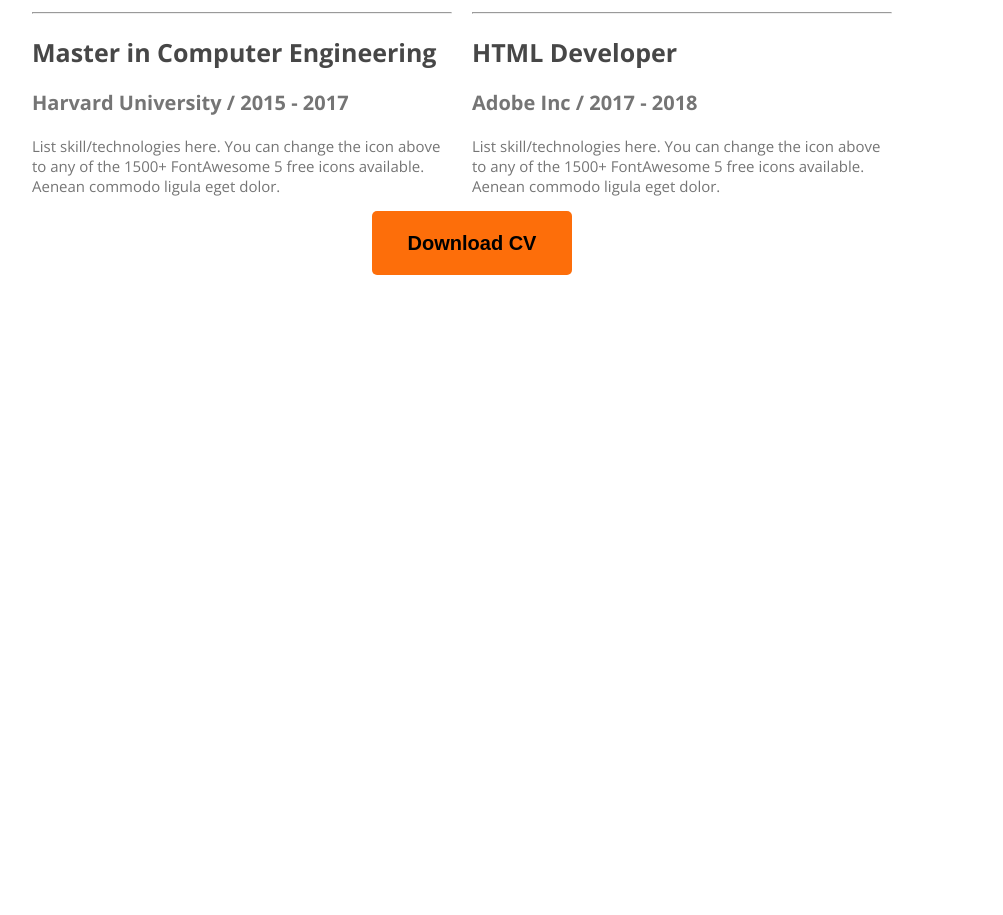
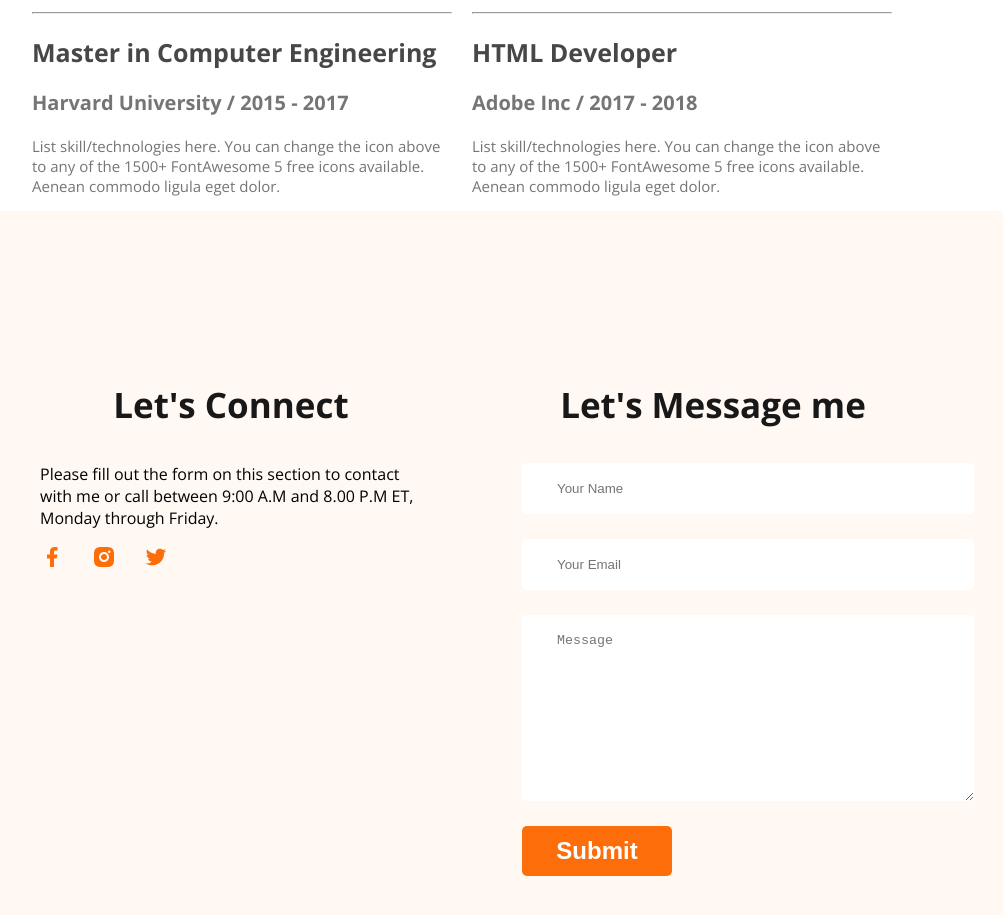
Before and after one commit to msasif2000/portfolio-practice, a plain HTML site: page index.html in a window 1280 px wide. Shown: the part 2385-3300 px from the top of the page, without its empty margins (168-1171 px from the left). Before the commit the page ends 2668 px from the top, so only its background shows below. Drawn offline with nearby package versions, Linux system fonts and the light colour scheme.

Commit message:
footer added

```diff
--- a/index.html
+++ b/index.html
@@ -165,12 +165,26 @@
                 </div>
             </div>
         </section>
-        <div class="d-cv">
-            <button class="cv">Download CV</button>
-        </div>
     </main>
     <footer>
-
+        <div class="footer-col">
+            <h3 class="sec-title">Let's Connect</h3>
+            <p class="sec-dec">Please fill out the form on this section to contact with me or call between 9:00 A.M and 8.00 P.M ET, Monday through Friday.</p>
+            <div class="social-link">
+                <a href=""><img src="./images/icons/facebook.png" alt=""></a>
+                <a href=""><img src="./images/icons/insta.png" alt=""></a>
+                <a href=""><img src="./images/icons/twitter.png" alt=""></a>
+            </div>
+        </div>
+        <div class="footer-col">
+            <h3 class="sec-title">Let's Message me</h3>
+            <form class="contact">
+                <input type="text" placeholder="Your Name">
+                <input type="email" name="" placeholder="Your Email">
+                <textarea name="" id="" cols="30" rows="10" placeholder="Message"></textarea>
+                <button class="btn">Submit</button>
+            </form>
+        </div>
     </footer>
 </body>
 
--- a/style.css
+++ b/style.css
@@ -221,28 +221,50 @@ main {
     padding-right: 15px;
 }
 
-.d-cv {
+
+
+
+/* footer style */
+footer{
+    background-color: #FFF8F3;
     display: flex;
-    justify-content: center;
-    align-items: center;
-    margin: 0 130px;
+    gap:100px;
+    padding: 130px 200px;
 }
-
-.cv {
+.footer-col{
+    width:50%;
+}
+.social-link a{
+    margin-right:24px;
+}
+.contact input[type="text"],.contact input[type="email"], textarea{
+    /* width: 461px;
+height: 64px; */
+    display:block;
+    margin-bottom: 25px;
+    padding:18px 35px;
+    border-radius: 5px;
+    color: #757575;
+    border:none;
+    width:100%;
+}
+.btn{
     text-align: center;
     background-color: #FD6E0A;
-    padding: 8px;
+    padding: 5px;
     border: none;
+    color:white;
     align-items: center;
     justify-content: center;
     border-radius: 5px;
-    width: 200px;
-    height: 64px;
-    font-size: 20px;
+    width: 150px;
+    height: 50px;
+    font-size: 24px;
     font-style: normal;
     font-weight: 700;
+    margin-bottom: 10px;
 }
 
-.cv:hover {
+.btn:hover {
     cursor: pointer;
 }
```
